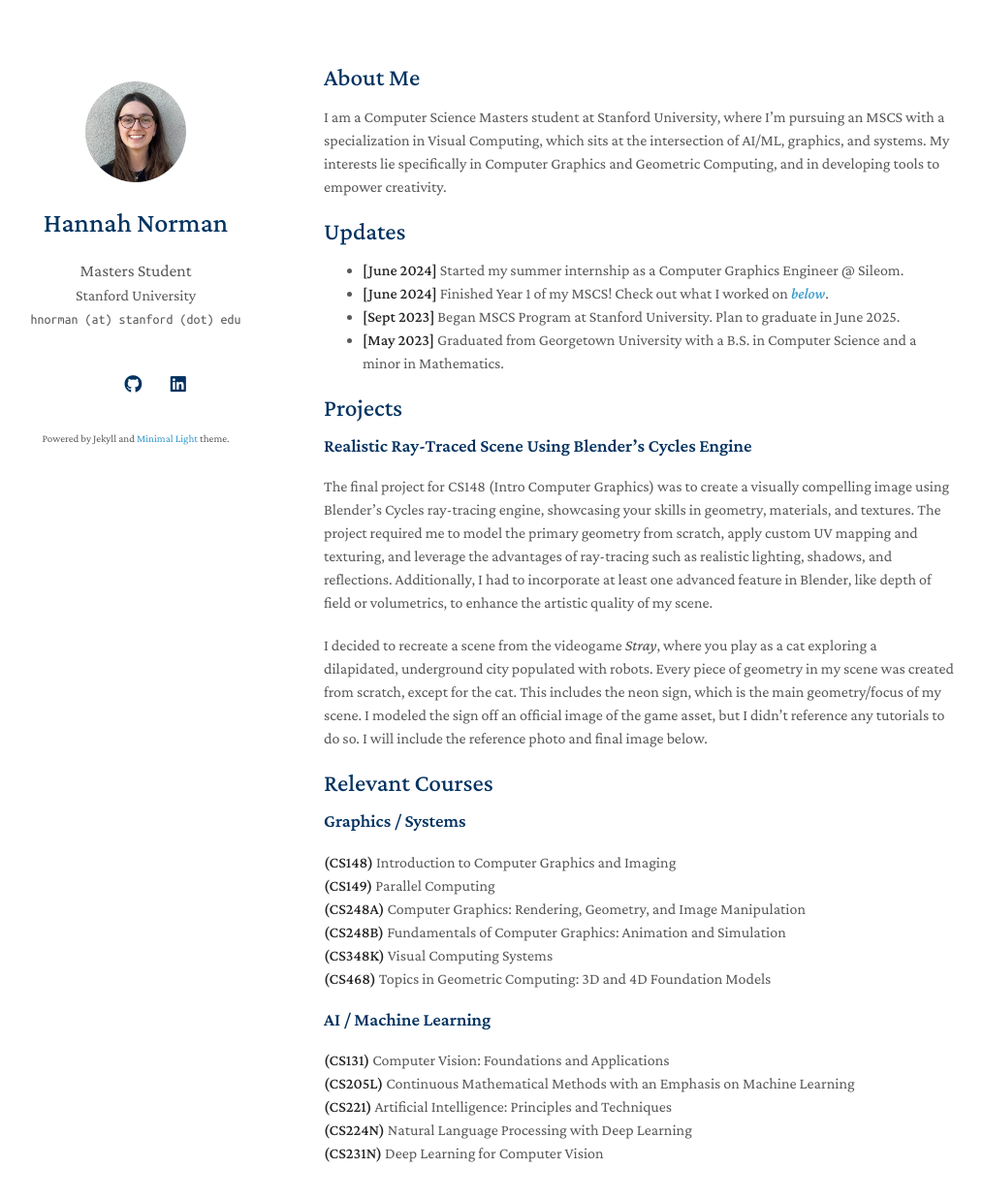
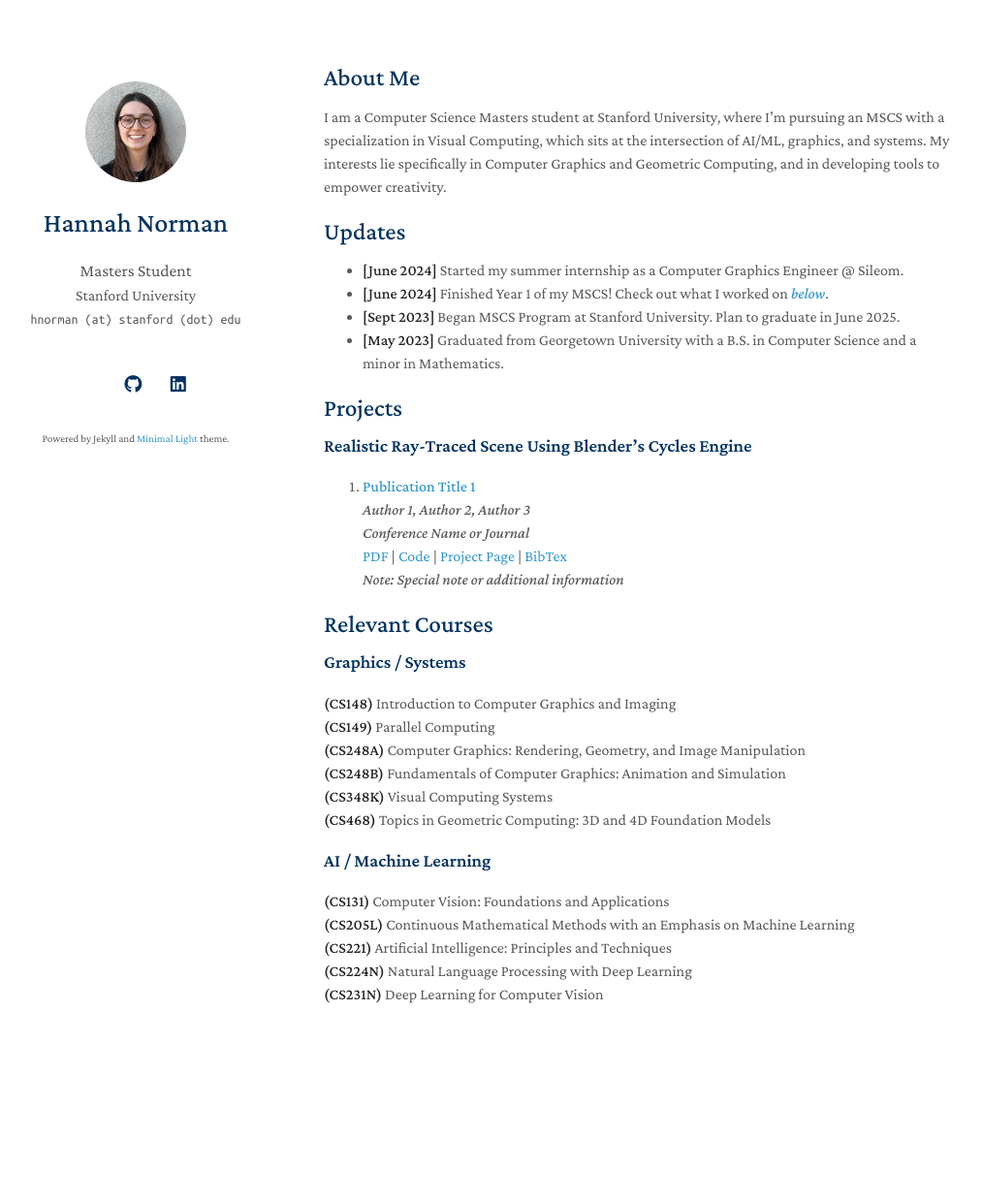
Before and after one commit to hnorm0629/portfolio, a Jekyll site: the page built from index.md, in a window 1280 px wide and 1296 px high. Shown: the top 1238 px of the window at 97% size, without its empty margins (136-1150 px from the left). Built offline with Jekyll 4.4.1, drawn with Linux system fonts in a browser that asks for light colours; nearby versions of some CDN libraries; a style sheet for code colours, icons or effects is not loaded; our own code applies the rules of GitHub Pages for plain Markdown files.

Commit message:
Update projects.md

```diff
--- a/_includes/projects.md
+++ b/_includes/projects.md
@@ -2,6 +2,13 @@
 
 ### Realistic Ray-Traced Scene Using Blender's Cycles Engine
 
-The final project for CS148 (Intro Computer Graphics) was to create a visually compelling image using Blender's Cycles ray-tracing engine, showcasing your skills in geometry, materials, and textures. The project required me to model the primary geometry from scratch, apply custom UV mapping and texturing, and leverage the advantages of ray-tracing such as realistic lighting, shadows, and reflections. Additionally, I had to incorporate at least one advanced feature in Blender, like depth of field or volumetrics, to enhance the artistic quality of my scene.
+1. **[Publication Title 1](link_to_pdf)**
+   _Author 1, Author 2, Author 3_
+   *Conference Name or Journal*
+   [PDF](link_to_pdf) | [Code](link_to_code) | [Project Page](link_to_project_page) | [BibTex](link_to_bibtex)
+   _Note: Special note or additional information_
 
-I decided to recreate a scene from the videogame _Stray_, where you play as a cat exploring a dilapidated, underground city populated with robots. Every piece of geometry in my scene was created from scratch, except for the cat. This includes the neon sign, which is the main geometry/focus of my scene. I modeled the sign off an official image of the game asset, but I didn’t reference any tutorials to do so. I will include the reference photo and final image below.
+
+<!-- The final project for CS148 (Intro Computer Graphics) was to create a visually compelling image using Blender's Cycles ray-tracing engine, showcasing your skills in geometry, materials, and textures. The project required me to model the primary geometry from scratch, apply custom UV mapping and texturing, and leverage the advantages of ray-tracing such as realistic lighting, shadows, and reflections. Additionally, I had to incorporate at least one advanced feature in Blender, like depth of field or volumetrics, to enhance the artistic quality of my scene.
+
+I decided to recreate a scene from the videogame _Stray_, where you play as a cat exploring a dilapidated, underground city populated with robots. Every piece of geometry in my scene was created from scratch, except for the cat. This includes the neon sign, which is the main geometry/focus of my scene. I modeled the sign off an official image of the game asset, but I didn’t reference any tutorials to do so. I will include the reference photo and final image below. -->
```
